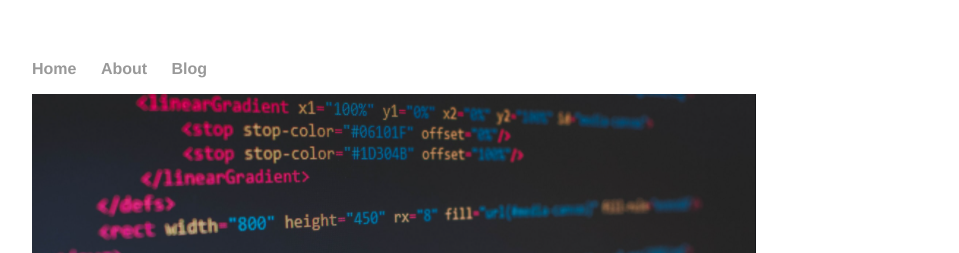
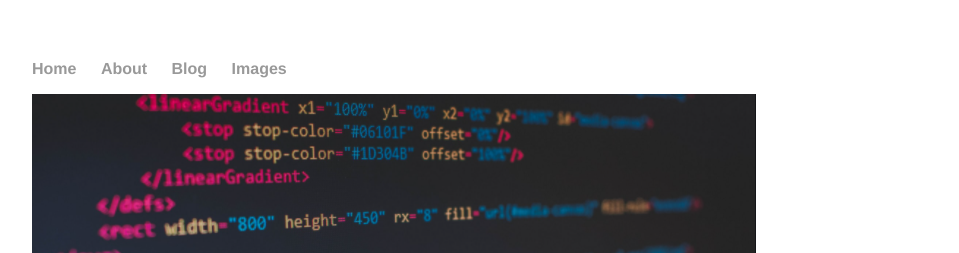
Before and after one commit to cr2007/F28WP-Lab1, a Jekyll site: the page built from images/index.html, in a window 1280 px wide. Shown: the top 253 px of the page, without its empty margins (160-1119 px from the left). Built offline with Jekyll 4.4.1, drawn with Linux system fonts in a browser that asks for light colours.

Commit message:
Updates the `default.html` file to add Images
Adds an images page in the <nav> bar to include Images too

```diff
--- a/_layouts/default.html
+++ b/_layouts/default.html
@@ -13,6 +13,7 @@
             <li><a href="/">Home</a></li>
             <li><a href="/about">About</a></li>
             <li><a href="/blog">Blog</a></li>
+            <li><a href="/images">Images</a></li>
         </ul>
     </nav>
     <div class="container">
```
